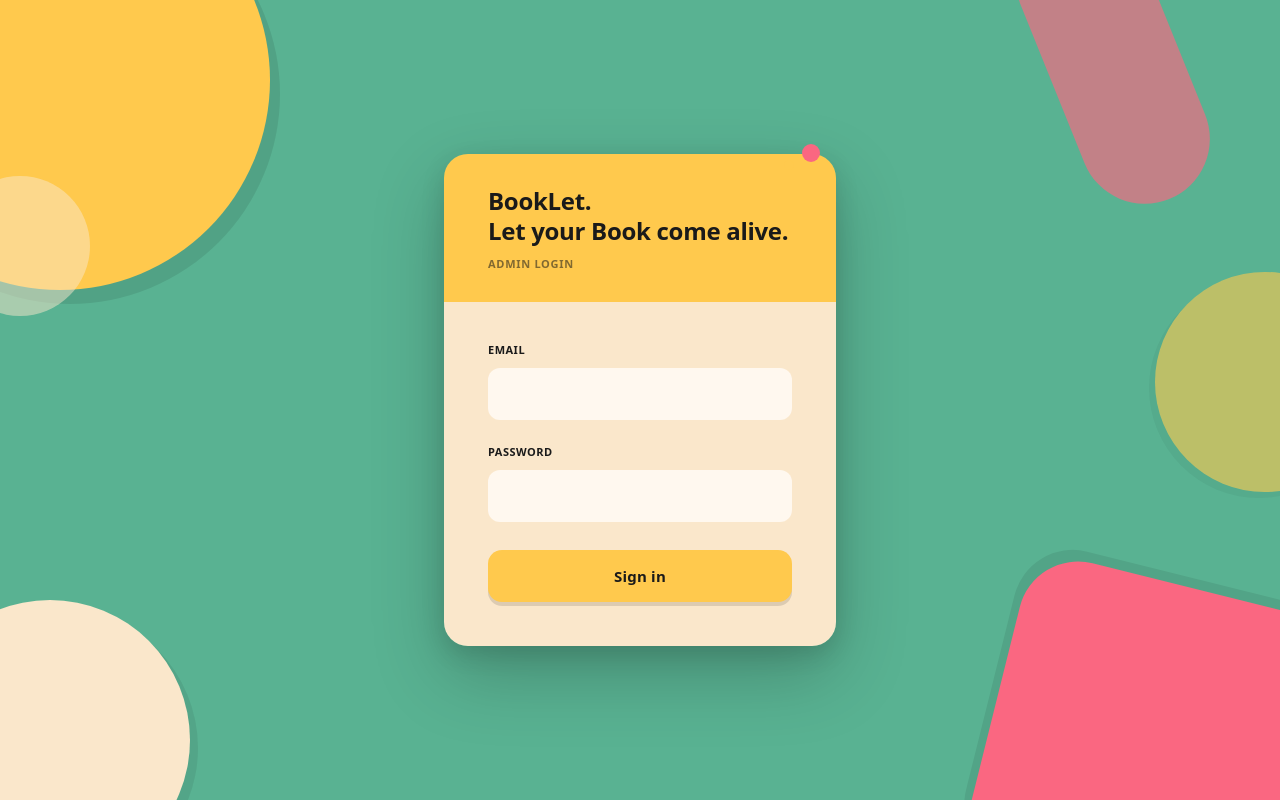
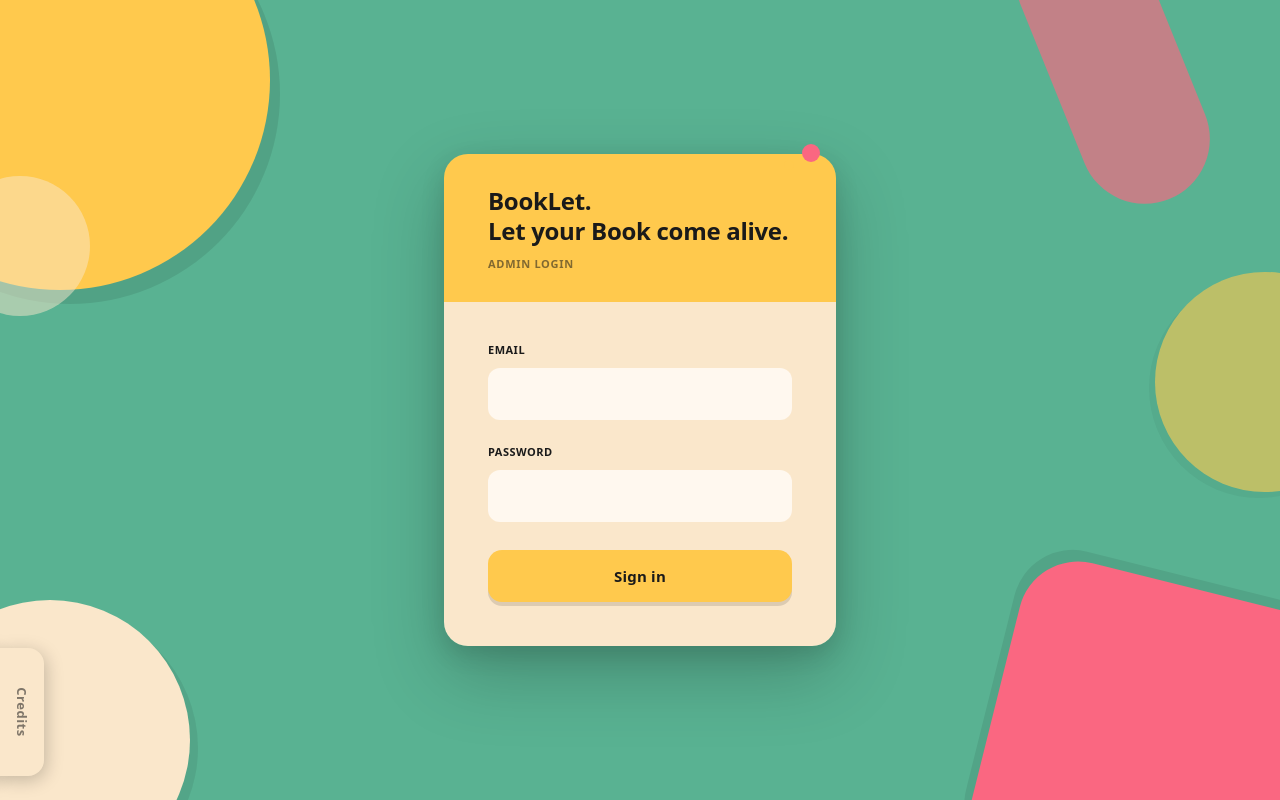
Before and after one commit to eng20digital-byte/english-to-go, a React (Vite) app: page /admin/login in a window 1280 px wide. Built offline with nearby package versions, Linux system fonts and the light colour scheme; no server answers.

Commit message:
add credit on login and dashboard

```diff
--- a/src/admin/DashboardPage.tsx
+++ b/src/admin/DashboardPage.tsx
@@ -4,6 +4,7 @@ import { BookOpen, ImageIcon, Type, LogOut } from 'lucide-react';
 import { useAuth } from '@/auth/AuthContext';
 import { supabase } from '@/lib/supabaseClient';
 import { BRAND } from '@/config/theme';
+import { CreditsPanel } from '@/reader/CreditsPanel';
 
 function cardShadow(hovered: boolean) {
   return hovered
@@ -339,6 +340,18 @@ export function DashboardPage() {
 
         </div>
       </div>
+
+      {/* Credits panel — same slide-in-from-left card as the reader, pinned to
+          the bottom-left corner of the dashboard. */}
+      <div style={{
+        position: 'fixed',
+        left: 0,
+        bottom: 24,
+        zIndex: 20,
+        display: 'flex',
+      }}>
+        <CreditsPanel />
+      </div>
     </div>
   );
 }
--- a/src/admin/LoginPage.tsx
+++ b/src/admin/LoginPage.tsx
@@ -3,6 +3,7 @@ import { Navigate, useLocation } from 'react-router-dom';
 import { useAuth } from '@/auth/AuthContext';
 import { supabase } from '@/lib/supabaseClient';
 import { BRAND } from '@/config/theme';
+import { CreditsPanel } from '@/reader/CreditsPanel';
 
 export function LoginPage() {
   const { session, loading } = useAuth();
@@ -266,6 +267,18 @@ export function LoginPage() {
 
         </div>
       </div>
+
+      {/* Credits panel — same slide-in-from-left card as the reader, pinned to
+          the bottom-left corner of the login screen. */}
+      <div style={{
+        position: 'fixed',
+        left: 0,
+        bottom: 24,
+        zIndex: 20,
+        display: 'flex',
+      }}>
+        <CreditsPanel />
+      </div>
     </div>
   );
 }
```
